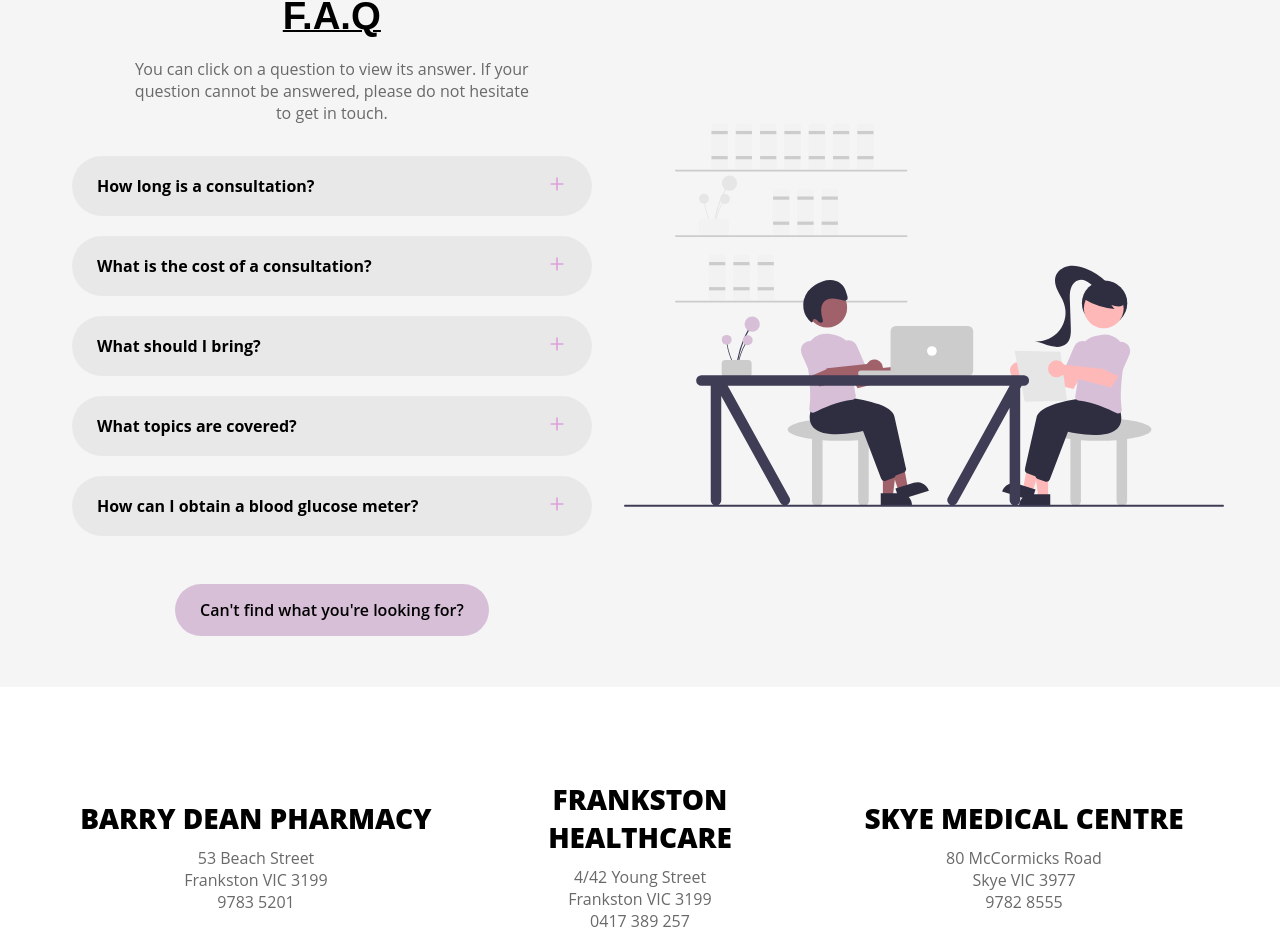
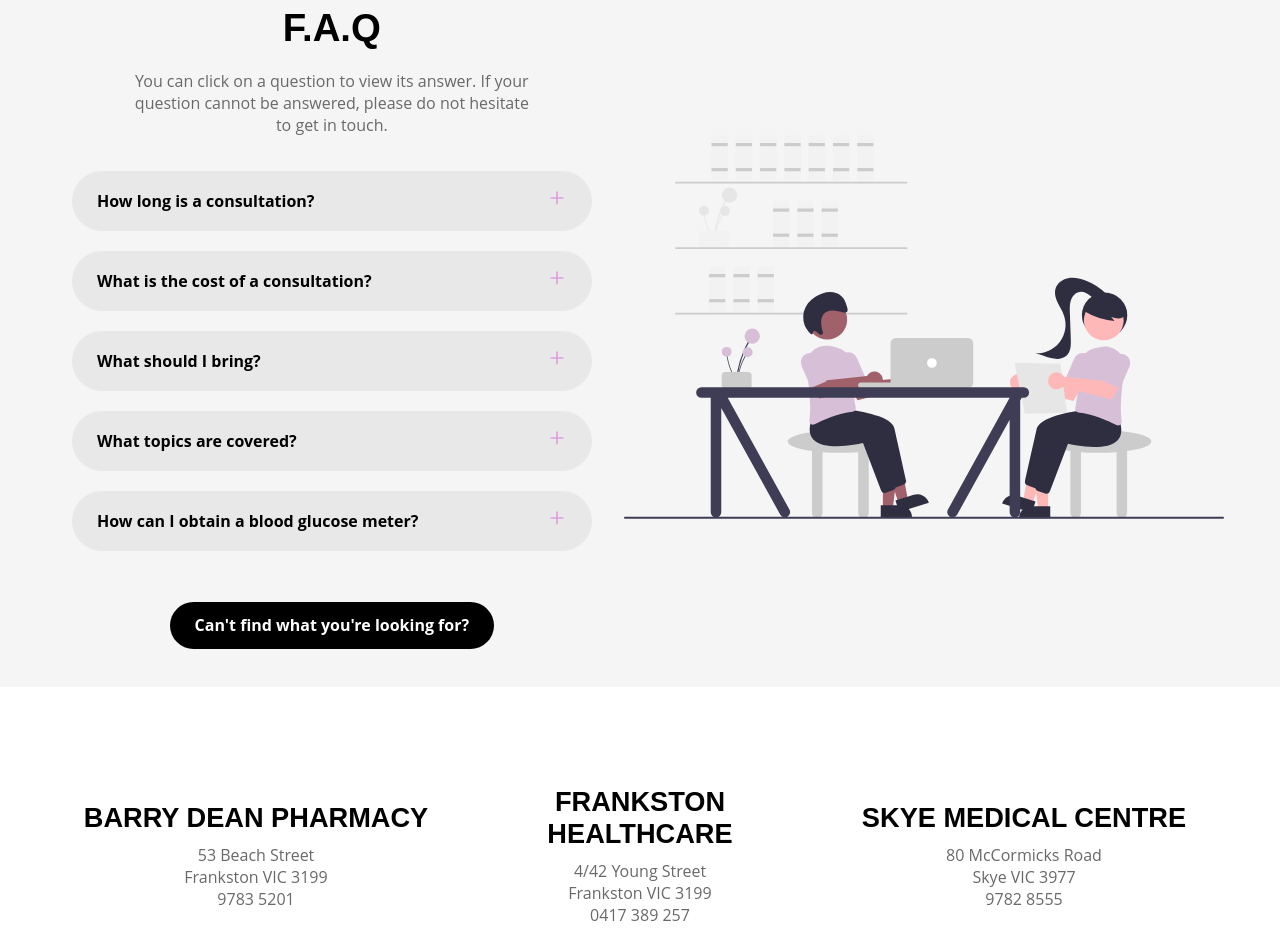
Before and after one commit to jackedwardbeard/01-Jane_Spence, a React (Create React App) app in the folder jane_spence/: page / in a window 1280 px wide. Shown: the part 1553-2505 px from the top of the page. Built offline with nearby package versions, Linux system fonts and the light colour scheme; grey boxes are pictures that could not be loaded.

Commit message:
Some minor edits.

```diff
--- a/jane_spence/src/components/Contact/ContactComponents.js
+++ b/jane_spence/src/components/Contact/ContactComponents.js
@@ -44,6 +44,7 @@ export const Column1 = styled.div`
 
 export const Title = styled.h1`
     font-size: max(2rem, 4.5vmin);
+    font-weight: 800;
     text-transform: uppercase;
     font-family: 'Montserrat', sans-serif;
     color: black;
@@ -112,13 +113,12 @@ export const ContactTitle = styled.h2`
 `
 
 export const Label = styled.div`
-    color: #696969;
-    text-decoration: solid underline max(2px, 0.2vmin);
+    color: black;
     font-family: 'Montserrat', sans-serif;
     margin-top: max(20px, 2vmin);
     margin-bottom: max(10px, 1vmin);
-    font-weight: 700;
-    font-size: max(1.25rem, 2.5vmin);
+    font-weight: 725;
+    font-size: max(1.4rem, 2.8vmin);
 `
 
 export const Input = styled.input`
@@ -174,22 +174,19 @@ export const BtnWrapper = styled.div`
 export const SubmitBtn = styled.button`
 
     border-radius: max(30px, 5vmin);
-    background: thistle;
+    background: black;
     white-space: nowrap;
-    padding: max(10px, 0.75vmin) max(2.25vmin, 20px);
-    color: black;
+    padding: max(10px, 1.1vmin) max(20px, 2.2vmin);
+    color: white;
     font-size: max(1.25rem, 2.5vmin);
     font-weight: 450;
     outline: none;
     border: none;
     cursor: pointer;
-    transition: all 0.2s ease-in-out;
     text-decoration: none;
 
     &:hover {
-        transition: all 0.2s ease-in-out;
-        background: black;
-        color: white;
+        color: thistle;
     }
 
 `
@@ -257,8 +254,9 @@ export const SubTitleWrapper = styled.div`
 
 export const SubTitle = styled.h3`
     color: black;
-    font-size: max(1.3rem, 2.6vmin);
-    font-weight: 700;
+    font-size: max(1.4rem, 2.8vmin);
+    font-weight: 725;
+    text-transform: uppercase;
     font-family: 'Montserrat', sans-serif;
     margin-bottom: max(20px, 2vmin);
     margin-top: max(30px, 3vmin);
--- a/jane_spence/src/components/Contact/index.js
+++ b/jane_spence/src/components/Contact/index.js
@@ -159,7 +159,7 @@ const Contact = ({id}) => {
                     <Column2>
                         <SubTitleWrapper data-aos='fade-down'>
                             <SubTitle>
-                                Consultation Booking
+                                Booking A Consultation
                             </SubTitle>
                         </SubTitleWrapper>
                         <DescriptionWrapper data-aos='fade-left'>
--- a/jane_spence/src/components/Information/InformationComponents.js
+++ b/jane_spence/src/components/Information/InformationComponents.js
@@ -32,7 +32,6 @@ export const Row1 = styled.div`
     width: 100%;
     height: 100%;
     overflow-x: hidden;
-    margin-top: -3vmin;
 
     @media screen and (max-width: 1024px) {
         margin-top: 0;
@@ -47,6 +46,7 @@ export const Column1 = styled.div`
     align-items: center;
     text-align: center;
     width: 100%;
+    height: 100%;
     margin-left: 3vmin;
     margin-right:  -2vmin;
 
@@ -54,13 +54,14 @@ export const Column1 = styled.div`
         margin-top: 0;
         margin-left: 15px;
         margin-right: 15px;
+        padding: 0 max(5px, 0.5vw);
     }
 `
 
 export const Title = styled.h1`
     font-size: max(2.2rem, 4.8vmin);
+    font-weight: 800;
     text-transform: uppercase;
-    text-decoration: solid max(2px, 0.2vmin) underline;
     font-family: 'Montserrat', sans-serif;
     color: ${({darkText}) => (darkText ? 'black' : 'thistle')};
 `
@@ -68,7 +69,7 @@ export const Title = styled.h1`
 export const Subtitle = styled.h1`
     margin-top: 2.5vh;
     font-size: max(1.75rem, 3.5vmin);
-    text-decoration: solid max(2px, 0.2vmin) underline;
+    font-weight: 800;
     text-transform: uppercase;
     font-family: 'Montserrat', sans-serif;
     color: ${({darkText}) => (darkText ? 'black' : 'thistle')};
@@ -90,7 +91,7 @@ export const Body = styled.p`
 `
 
 export const SubBody = styled.p`
-    margin-top: max(10px, 1vmin);
+    margin-top: max(20px, 2vmin);
     font-size: max(1rem, 2vmin);
     font-family: 'Open Sans', sans-serif;
     font-weight: 400;
@@ -99,6 +100,7 @@ export const SubBody = styled.p`
 
     @media screen and (max-width: 1024px) {
         font-size: max(0.85rem, 2vmin);
+        margin-top: max(10px, 1vmin);
     }
 `
 
@@ -157,15 +159,18 @@ export const Button = styled(LinkScroll)`
     border-radius: max(30px, 5vmin);
     background: ${({darkButton}) => (darkButton ? 'black' : 'thistle')};
     white-space: nowrap;
-    padding: max(15px, 1.5vmin) max(25px, 2.5vmin);
-    color: ${({darkButtonText}) => (darkButtonText ? 'black' : 'thistle')};
+    padding: max(12.5px, 1.15vmin) max(25px, 2.4vmin);
+    color: ${({darkButtonText}) => (darkButtonText ? 'black' : 'white')};
     font-size: max(0.85rem, 2vmin);
-    font-weight: 600;
+    font-weight: 700;
     outline: none;
     border: none;
     cursor: pointer;
-    transition: all 0.2s ease-in-out;
     text-decoration: none;
+
+    &:hover {
+        color: thistle;
+    }
 
     @media screen and (max-width: 320px) {
         font-size: 0.8rem;
@@ -175,11 +180,7 @@ export const Button = styled(LinkScroll)`
         font-size: 0.7rem;
     }
 
-    &:hover {
-        transition: all 0.2s ease-in-out;
-        background: black;
-        color: white;
-    }
+
 `
 
 export const AccordionWrapper = styled.div`
@@ -188,11 +189,11 @@ export const AccordionWrapper = styled.div`
     flex-direction: column;
     justify-content: center;
     font-family: 'Open Sans', sans-serif;
-    margin-top: 1.5vmin;
-    margin-bottom: 1.5vmin;
+    margin-top: max(15px, 1.5vmin);
+    margin-bottom: max(15px, 1.5vmin);
     overflow: hidden;
-    padding-left: 2vmin;
-    padding-right: 2vmin;
+    padding-left: max(10px, 2vmin);
+    padding-right: max(10px, 2vmin);
     width: 100%;
     display: ${({showAccordion}) => (showAccordion ? '' : 'none')};
 `
@@ -259,7 +260,7 @@ export const DescriptionWrapper = styled.div`
 
 export const Description = styled.p`
     color: #696969;
-    font-size: max(0.8rem, 2vmin);
+    font-size: max(0.85rem, 2vmin);
     font-weight: 400;
     font-family: 'Open Sans', sans-serif;
 `
--- a/jane_spence/src/components/Information/pages.js
+++ b/jane_spence/src/components/Information/pages.js
@@ -13,7 +13,7 @@ export const About = {
     buttonLocation: 'contact',
     title: 'About',
     subtext: 'Credentials',
-    body: 'Jane Spence is an Accredited Consultant Pharmacist and Credentialled Diabetes Educator who has been a part of the industry for over 10 years. Primary services include Diabetes Education and Home Medicine Reviews (HMRs). \n\nJane is available and ready to assist you with all aspects of managing your diabetes, be it Prediabetes, Type 2 Diabetes, Gestational Diabetes or Type 1 Diabetes (adults). \n\nOther services include signing of NDSS membership forms and Libre application forms (for eligible T1DM patients).',
+    body: 'Jane Spence is an Accredited Consultant Pharmacist and Credentialled Diabetes Educator who has been a part of the industry for over 10 years. Primary services include Diabetes Education and Home Medicine Reviews (HMRs). \n\nJane is available and ready to assist you with all aspects of managing your diabetes, be it Prediabetes, Type 2 Diabetes, Gestational Diabetes or Type 1 Diabetes (in adults). \n\nOther services include signing of NDSS membership forms and Libre application forms (for eligible T1DM patients).',
     subbody: 'Bachelor of Pharmacy (Monash University)',
     subbody2: 'Graduate Certificate of Diabetes Education',
     subbody3: 'Credentialled Diabetes Educator (CDE)',
@@ -32,8 +32,8 @@ export const FAQ = {
     darkBackground: false,
     darkText: true,
     showButton: true,
-    darkButton: false,
-    darkButtonText: true,
+    darkButton: true,
+    darkButtonText: false,
     buttonText: "Can't find what you're looking for?",
     buttonLocation: 'contact',
     title: 'F.A.Q',
--- a/jane_spence/src/components/Locations/LocationsComponents.js
+++ b/jane_spence/src/components/Locations/LocationsComponents.js
@@ -62,9 +62,9 @@ export const Column1 = styled.div`
 `
 
 export const Title = styled.h1`
-    font-size: max(1.6rem, 3.5vmin);
+    font-size: max(1.7rem, 3.4vmin);
     text-transform: uppercase;
-    font-family: 'Open Sans', sans-serif;
+    font-family: 'Montserrat', sans-serif;
     font-weight: 800;
     color: black;
     margin-bottom: max(10px, 0.5vmin);
```
